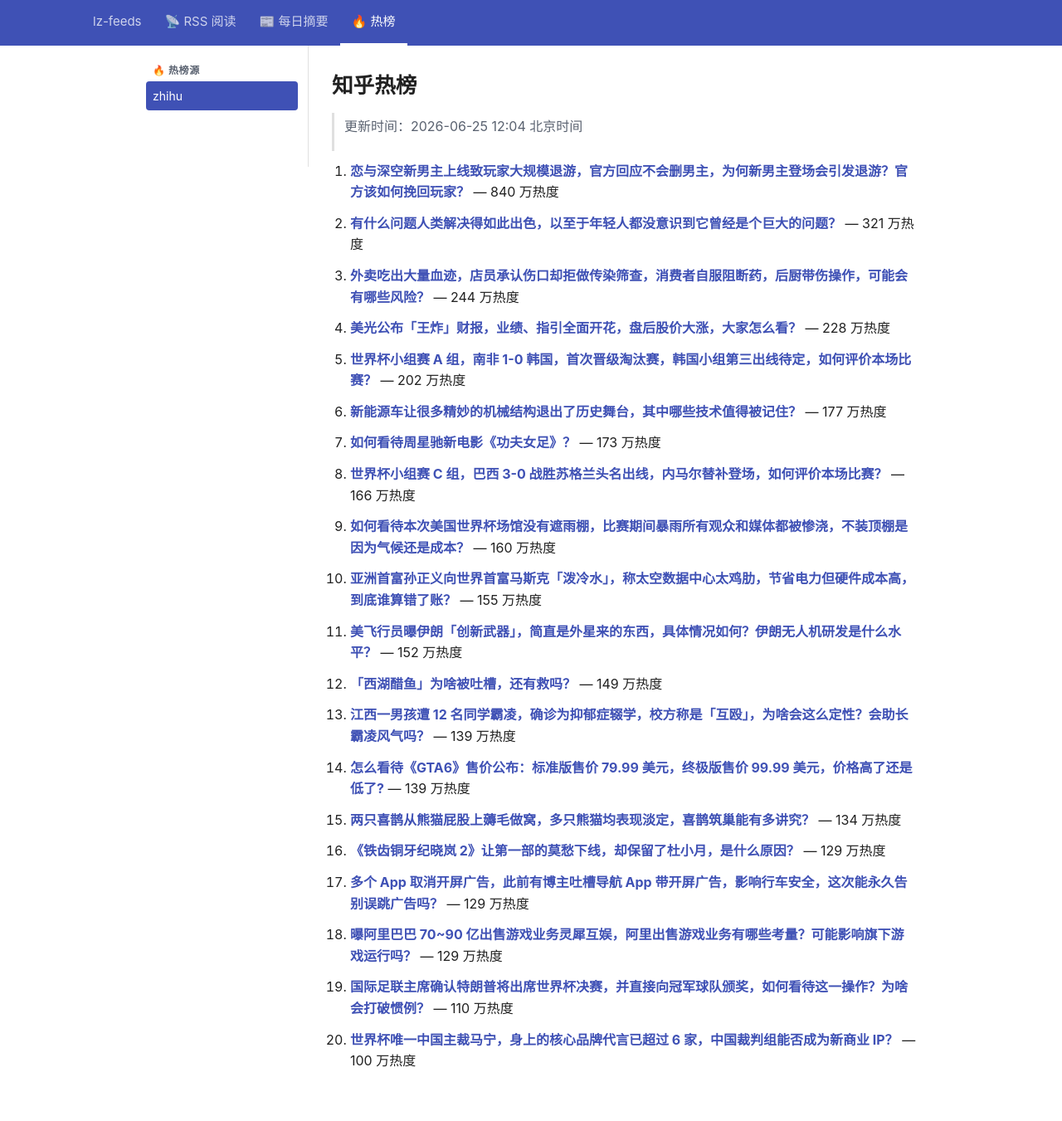
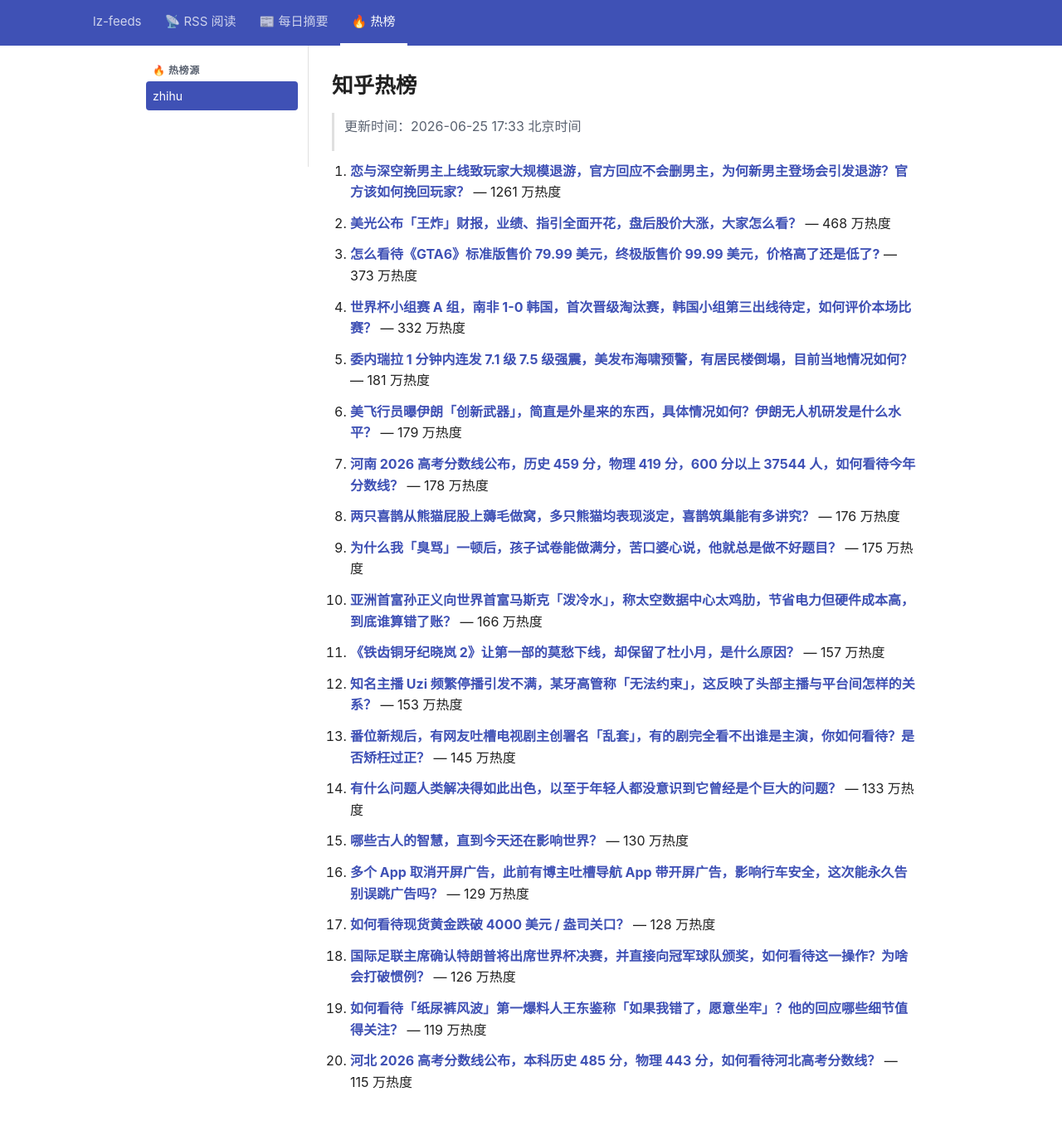
Before and after one commit to lizhang0101/lz-feeds, a Jekyll site: the page built from _hotlist/zhihu.md, in a window 1280 px wide and 1381 px high. Shown: the top 1351 px of the window at 83% size. Built offline with Jekyll 4.4.1, drawn with Linux system fonts in a browser that asks for light colours.

Commit message:
hotlist: 2026-06-25T09:33Z

```diff
--- a/_hotlist/zhihu.md
+++ b/_hotlist/zhihu.md
@@ -1,48 +1,48 @@
 ---
-updated: 2026-06-25 12:04 北京时间
+updated: 2026-06-25 17:33 北京时间
 count: 20
 ---
 
 # 知乎热榜
 
-> 更新时间：2026-06-25 12:04 北京时间
+> 更新时间：2026-06-25 17:33 北京时间
 
-1. **[恋与深空新男主上线致玩家大规模退游，官方回应不会删男主，为何新男主登场会引发退游？官方该如何挽回玩家？](https://www.zhihu.com/question/2052718434220073058)** — 840 万热度
+1. **[恋与深空新男主上线致玩家大规模退游，官方回应不会删男主，为何新男主登场会引发退游？官方该如何挽回玩家？](https://www.zhihu.com/question/2052718434220073058)** — 1261 万热度
 
-2. **[有什么问题人类解决得如此出色，以至于年轻人都没意识到它曾经是个巨大的问题？](https://www.zhihu.com/question/2050921459896292227)** — 321 万热度
+2. **[美光公布「王炸」财报，业绩、指引全面开花，盘后股价大涨，大家怎么看？](https://www.zhihu.com/question/2053379063864209458)** — 468 万热度
 
-3. **[外卖吃出大量血迹，店员承认伤口却拒做传染筛查，消费者自服阻断药，后厨带伤操作，可能会有哪些风险？](https://www.zhihu.com/question/2050899468078387427)** — 244 万热度
+3. **[怎么看待《GTA6》标准版售价 79.99 美元，终极版售价 99.99 美元，价格高了还是低了?](https://www.zhihu.com/question/2053231216510374205)** — 373 万热度
 
-4. **[美光公布「王炸」财报，业绩、指引全面开花，盘后股价大涨，大家怎么看？](https://www.zhihu.com/question/2053379063864209458)** — 228 万热度
+4. **[世界杯小组赛 A 组，南非 1-0 韩国，首次晋级淘汰赛，韩国小组第三出线待定，如何评价本场比赛？](https://www.zhihu.com/question/2053071920468439136)** — 332 万热度
 
-5. **[世界杯小组赛 A 组，南非 1-0 韩国，首次晋级淘汰赛，韩国小组第三出线待定，如何评价本场比赛？](https://www.zhihu.com/question/2053071920468439136)** — 202 万热度
+5. **[委内瑞拉 1 分钟内连发 7.1 级 7.5 级强震，美发布海啸预警，有居民楼倒塌，目前当地情况如何？](https://www.zhihu.com/question/2053380936624862329)** — 181 万热度
 
-6. **[新能源车让很多精妙的机械结构退出了历史舞台，其中哪些技术值得被记住？](https://www.zhihu.com/question/2050234299232641923)** — 177 万热度
+6. **[美飞行员曝伊朗「创新武器」，简直是外星来的东西，具体情况如何？伊朗无人机研发是什么水平？](https://www.zhihu.com/question/2053109056487822677)** — 179 万热度
 
-7. **[如何看待周星驰新电影《功夫女足》？](https://www.zhihu.com/question/2053067286899058574)** — 173 万热度
+7. **[河南 2026 高考分数线公布，历史 459 分，物理 419 分，600 分以上 37544 人，如何看待今年分数线？](https://www.zhihu.com/question/2053210118947169394)** — 178 万热度
 
-8. **[世界杯小组赛 C 组，巴西 3-0 战胜苏格兰头名出线，内马尔替补登场，如何评价本场比赛？](https://www.zhihu.com/question/2053071755242103665)** — 166 万热度
+8. **[两只喜鹊从熊猫屁股上薅毛做窝，多只熊猫均表现淡定，喜鹊筑巢能有多讲究？](https://www.zhihu.com/question/2012078023449473507)** — 176 万热度
 
-9. **[如何看待本次美国世界杯场馆没有遮雨棚，比赛期间暴雨所有观众和媒体都被惨浇，不装顶棚是因为气候还是成本？](https://www.zhihu.com/question/2052696986457827081)** — 160 万热度
+9. **[为什么我「臭骂」一顿后，孩子试卷能做满分，苦口婆心说，他就总是做不好题目？](https://www.zhihu.com/question/2047977343487042462)** — 175 万热度
 
-10. **[亚洲首富孙正义向世界首富马斯克「泼冷水」，称太空数据中心太鸡肋，节省电力但硬件成本高，到底谁算错了账？](https://www.zhihu.com/question/2053101121611289066)** — 155 万热度
+10. **[亚洲首富孙正义向世界首富马斯克「泼冷水」，称太空数据中心太鸡肋，节省电力但硬件成本高，到底谁算错了账？](https://www.zhihu.com/question/2053101121611289066)** — 166 万热度
 
-11. **[美飞行员曝伊朗「创新武器」，简直是外星来的东西，具体情况如何？伊朗无人机研发是什么水平？](https://www.zhihu.com/question/2053109056487822677)** — 152 万热度
+11. **[《铁齿铜牙纪晓岚 2》让第一部的莫愁下线，却保留了杜小月，是什么原因？](https://www.zhihu.com/question/2036729489602909706)** — 157 万热度
 
-12. **[「西湖醋鱼」为啥被吐槽，还有救吗？](https://www.zhihu.com/question/2052390079667123897)** — 149 万热度
+12. **[知名主播 Uzi 频繁停播引发不满，某牙高管称「无法约束」，这反映了头部主播与平台间怎样的关系？](https://www.zhihu.com/question/2053173382947125152)** — 153 万热度
 
-13. **[江西一男孩遭 12 名同学霸凌，确诊为抑郁症辍学，校方称是「互殴」，为啥会这么定性？会助长霸凌风气吗？](https://www.zhihu.com/question/2053134899138369403)** — 139 万热度
+13. **[番位新规后，有网友吐槽电视剧主创署名「乱套」，有的剧完全看不出谁是主演，你如何看待？是否矫枉过正？](https://www.zhihu.com/question/2053170345960367595)** — 145 万热度
 
-14. **[怎么看待《GTA6》售价公布：标准版售价 79.99 美元，终极版售价 99.99 美元，价格高了还是低了?](https://www.zhihu.com/question/2053231216510374205)** — 139 万热度
+14. **[有什么问题人类解决得如此出色，以至于年轻人都没意识到它曾经是个巨大的问题？](https://www.zhihu.com/question/2050921459896292227)** — 133 万热度
 
-15. **[两只喜鹊从熊猫屁股上薅毛做窝，多只熊猫均表现淡定，喜鹊筑巢能有多讲究？](https://www.zhihu.com/question/2012078023449473507)** — 134 万热度
+15. **[哪些古人的智慧，直到今天还在影响世界？](https://www.zhihu.com/question/2047738930318021645)** — 130 万热度
 
-16. **[《铁齿铜牙纪晓岚 2》让第一部的莫愁下线，却保留了杜小月，是什么原因？](https://www.zhihu.com/question/2036729489602909706)** — 129 万热度
+16. **[多个 App 取消开屏广告，此前有博主吐槽导航 App 带开屏广告，影响行车安全，这次能永久告别误跳广告吗？](https://www.zhihu.com/question/2052899776518153786)** — 129 万热度
 
-17. **[多个 App 取消开屏广告，此前有博主吐槽导航 App 带开屏广告，影响行车安全，这次能永久告别误跳广告吗？](https://www.zhihu.com/question/2052899776518153786)** — 129 万热度
+17. **[如何看待现货黄金跌破 4000 美元 / 盎司关口？](https://www.zhihu.com/question/2053415711725151834)** — 128 万热度
 
-18. **[曝阿里巴巴 70~90 亿出售游戏业务灵犀互娱，阿里出售游戏业务有哪些考量？可能影响旗下游戏运行吗？](https://www.zhihu.com/question/2052816972077692028)** — 129 万热度
+18. **[国际足联主席确认特朗普将出席世界杯决赛，并直接向冠军球队颁奖，如何看待这一操作？为啥会打破惯例？](https://www.zhihu.com/question/2053130730595791572)** — 126 万热度
 
-19. **[国际足联主席确认特朗普将出席世界杯决赛，并直接向冠军球队颁奖，如何看待这一操作？为啥会打破惯例？](https://www.zhihu.com/question/2053130730595791572)** — 110 万热度
+19. **[如何看待「纸尿裤风波」第一爆料人王东鉴称「如果我错了，愿意坐牢」？他的回应哪些细节值得关注？](https://www.zhihu.com/question/2053024443736090452)** — 119 万热度
 
-20. **[世界杯唯一中国主裁马宁，身上的核心品牌代言已超过 6 家，中国裁判组能否成为新商业 IP？](https://www.zhihu.com/question/2052020144709302040)** — 100 万热度
+20. **[河北 2026 高考分数线公布，本科历史 485 分，物理 443 分，如何看待河北高考分数线？](https://www.zhihu.com/question/2053125913840022462)** — 115 万热度
```
